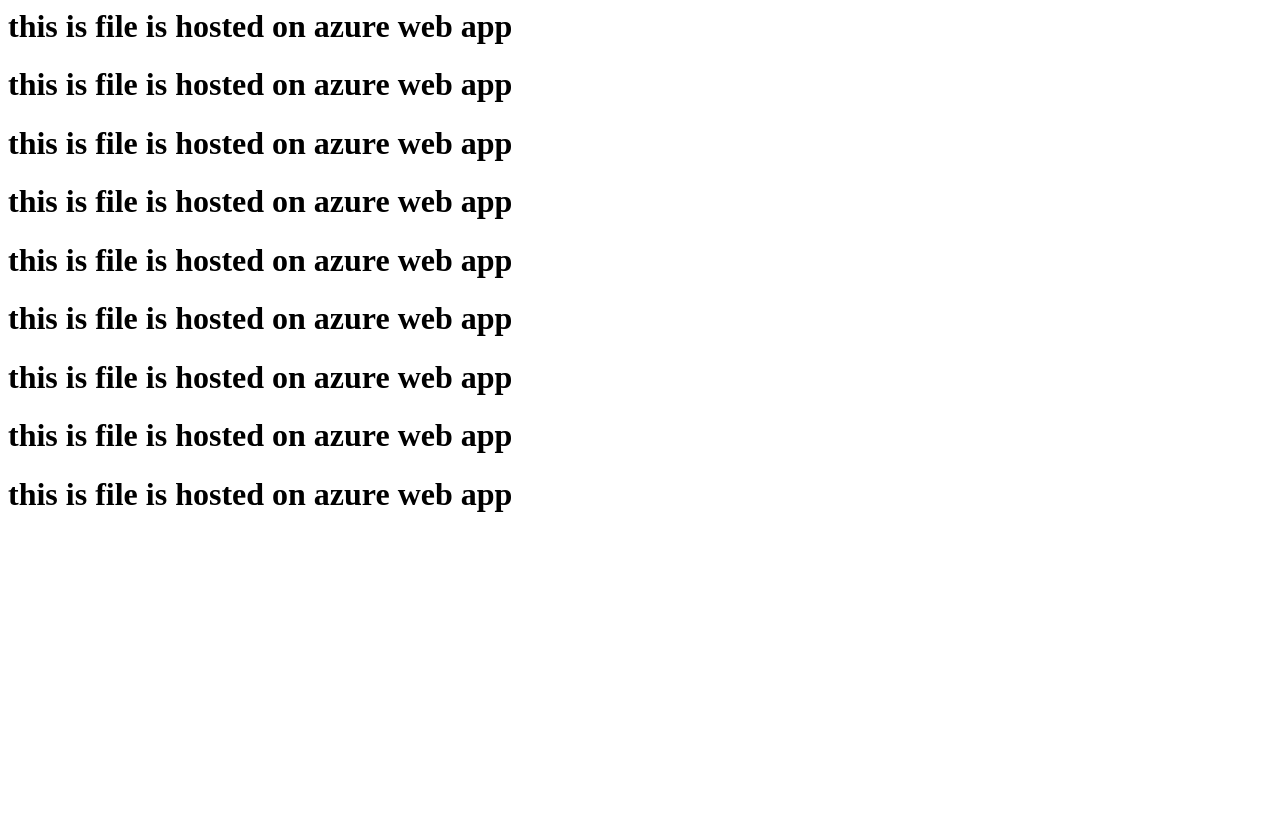
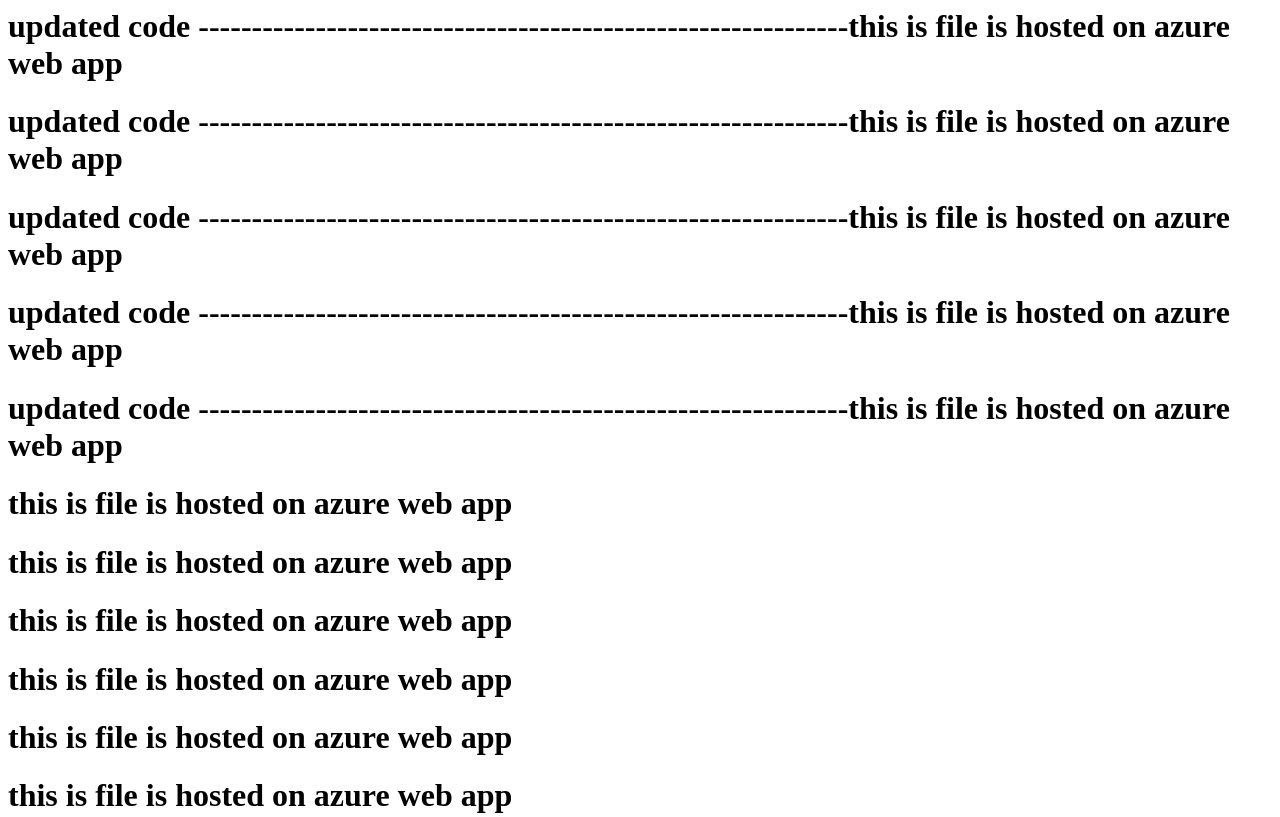
Before and after one commit to kumarself10/204azure, a plain HTML site: page index.html in a window 1280 px wide. Shown: the top 817 px of the page. Drawn offline with Linux system fonts and the light colour scheme.

Commit message:
Update index.html

```diff
--- a/index.html
+++ b/index.html
@@ -1,3 +1,7 @@
+<h1> updated code -------------------------------------------------------------this is file is hosted on azure web app </h1>
+<h1> updated code -------------------------------------------------------------this is file is hosted on azure web app </h1>
+<h1> updated code -------------------------------------------------------------this is file is hosted on azure web app </h1><h1> updated code -------------------------------------------------------------this is file is hosted on azure web app </h1>
+<h1> updated code -------------------------------------------------------------this is file is hosted on azure web app </h1>
 <h1> this is file is hosted on azure web app </h1>
 <h1> this is file is hosted on azure web app </h1><h1> this is file is hosted on azure web app </h1><h1> this is file is hosted on azure web app </h1>
 
```
